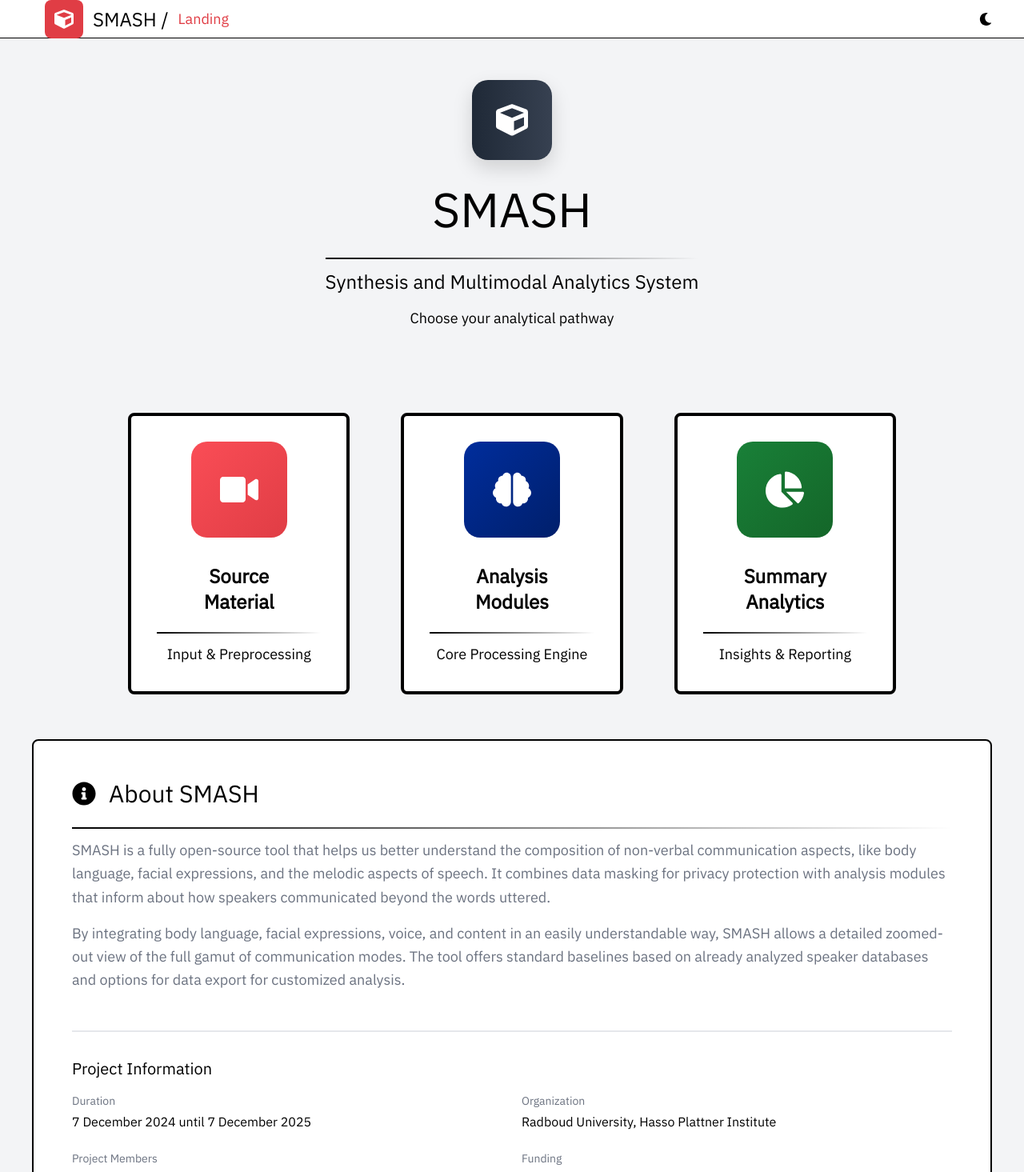
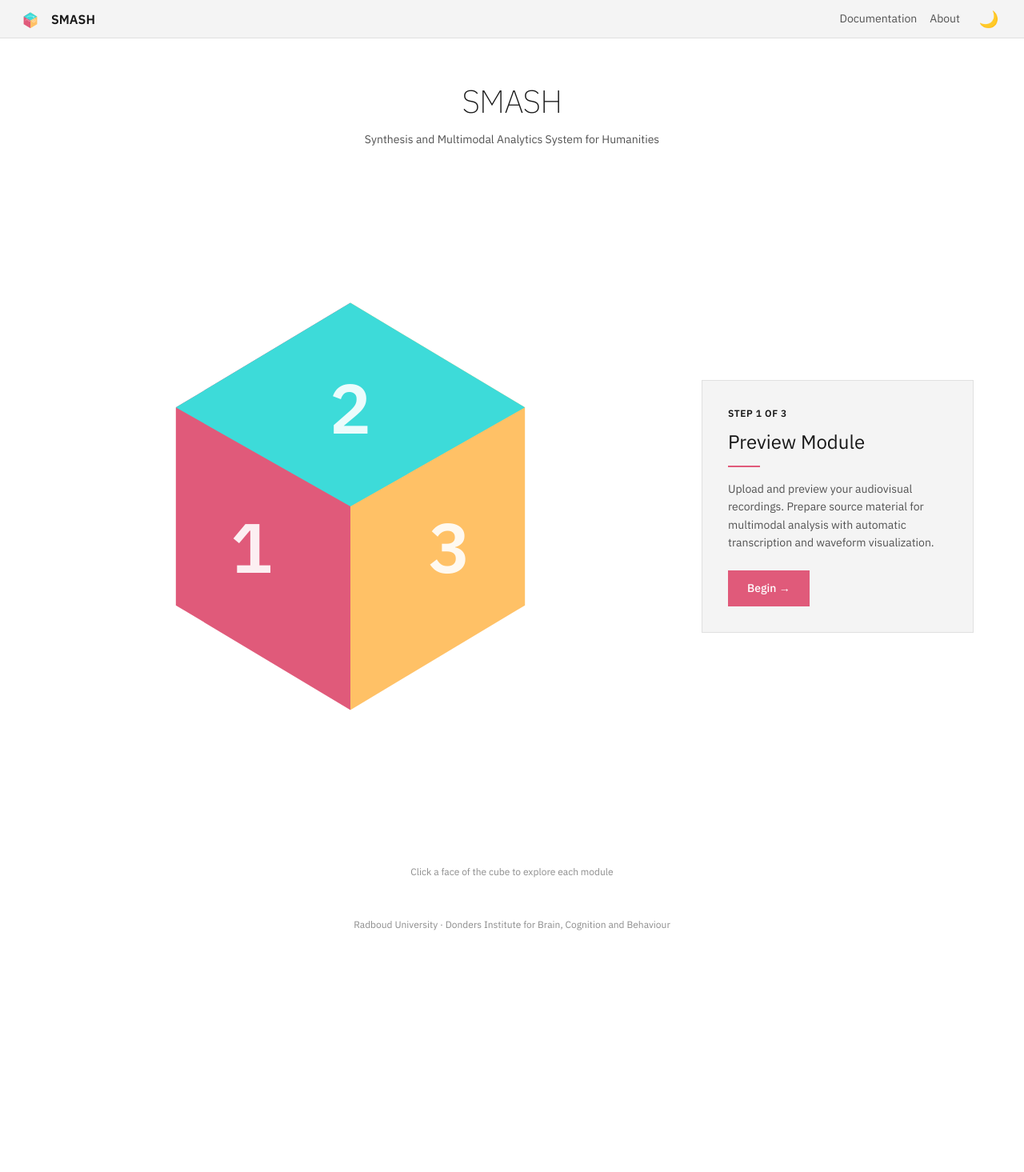
Before and after one commit to ShaddAhmed14/smash, a Next.js app in the folder frontend/: page / in a window 1280 px wide. Shown: the top 1465 px of the page at 80% size. After the commit the page ends 1189 px from the top, so only its background shows below. Built offline with nearby package versions, Linux system fonts and the light colour scheme.

Commit message:
updating design

```diff
--- a/frontend/app/globals.css
+++ b/frontend/app/globals.css
@@ -1,37 +1,26 @@
-@import url('https://fonts.googleapis.com/css2?family=IBM+Plex+Sans&display=swap');
-@import url('https://fonts.googleapis.com/css2?family=IBM+Plex+Mono&display=swap');
 @import "tailwindcss";
-@tailwind base;
-@tailwind components;
 @tailwind utilities;
 
-@theme {
-  --font-plex-sans: "IBM Plex Sans", sans-serif;
-  --font-plex-mono: "IBM Plex Mono", monospace;
-}
-
 :root {
-  --background: #f3f4f6;
-  --foreground: #000000;
-
-  --bg-primary: #f3f4f6;
-  --bg-secondary: #ffffff;
-  --bg-tertiary: #f9fafb;
+  --bg-primary: #ffffff;
+  --bg-secondary: #f4f4f4;
 
   --chart-background: #f9fafb;
   --points-color: #9f16b4;
 
-  --text-primary: #000000;
-  --text-secondary: #6b7280;
-  --border-primary: #000000;
-  --border-secondary: #e5e7eb;
+  --text-primary: #161616;
+  --text-secondary: #525252;
+  --text-tertiary: #8d8d8d;
 
-  --custom-preview : #fa4d56;
-  --custom-preview-dark : #e03d45;
-  --custom-analysis : #002d9c;
-  --custom-analysis-dark : #001f6b;
-  --custom-analytics : #198038;
-  --custom-analytics-dark : #146629;
+  --border-primary: #e0e0e0;
+  --border-secondary: #8d8d8d;
+
+  --custom-preview : #F5C4CF;
+  --custom-preview-dark : #E05A7A;
+  --custom-analysis : #A8EDED;
+  --custom-analysis-dark : #3ddbd9;
+  --custom-analytics : #FCE0A8;
+  --custom-analytics-dark : #FFC166;
 
   --custom-gradient-red: linear-gradient(135deg, var(--custom-preview) 0%, var(--custom-preview-dark) 100%);
   --custom-gradient-blue: linear-gradient(135deg, var(--custom-analysis) 0%, var(--custom-analysis-dark) 100%);
@@ -41,16 +30,22 @@
 }
 
 .dark {
-  --background: #161616;
-  --foreground: #f4f4f4;
   --bg-primary: #161616;
   --bg-secondary: #262626;
-  --bg-tertiary: #393939;
+
   --chart-background: #393939;
+
   --text-primary: #f4f4f4;
   --text-secondary: #c6c6c6;
-  --border-primary: #525252;
-  --border-secondary: #393939;
+  --text-tertiary: #8d8d8d;
+
+  --border-primary: #393939;
+  --border-secondary: #6f6f6f;
+}
+
+@theme {
+  --font-family-sans: 'IBM Plex Sans', sans-serif;
+  --font-family-mono: 'IBM Plex Mono', monospace;
 }
 
 @theme inline {
@@ -81,44 +76,19 @@
   --border-color-secondary : var(--border-secondary);
   --text-color-primary : var(--text-primary);
   --text-color-secondary : var(--text-secondary);
+  --text-color-tertiary : var(--text-tertiary);
 }
-
-/* @media (prefers-color-scheme: dark) {
-  :root {
-    --background: #161616;
-    --foreground: #f4f4f4;
-  }
-} */
-
 
 body {
   background-color: var(--bg-primary);
-  font-family: var(--font-sans);
+  font-family: var(--font-plex-sans), sans-serif;
   color: var(--text-primary);
   transition: background-color 0.3s, color 0.3s;
-  margin: 0;
-}
-
-.info-card {
-    background-color: var(--bg-tertiary);
-    border: 2px solid var(--border-secondary);
-}
-
-.accent_line {
-    background: var(--accent-line-gradient);
-    height: 2px;
-    width: 100%;
-    margin-top: 6px;
-    margin-bottom: 12px;
 }
 
 .pillar-container {
   overflow: hidden;
-  margin: 1rem;
-  border-radius: 0.5rem;
-  border-width: 2px;
-  width: auto;
-  height: 87vh;
+  height: 90vh;
 }
 
 .plot-container-plot-video {
@@ -126,17 +96,15 @@
   padding: 0.5rem;
   flex-direction: row;
   gap: 0.5rem;
-  justify-content: space-between;
-  align-items: center;
+  justify-content: center;
+  align-items: start;
   width: 100%;
   height: 100%;
 }
 
 .plot-container-plot {
   object-fit: contain;
-  overflow: hidden;
-  border-radius: 0.5rem;
-  border-width: 1px;
+  overflow: auto;
   height: 100%;
   width: 70%;
 }
@@ -145,39 +113,38 @@
   display: flex;
   flex-direction: column;
   row-gap: 0.5rem;
-  justify-content: space-between;
+  justify-content: center;
   align-items: center;
   width: 30%;
 }
-
 .plot-option-pill {
-  padding: 0.5rem;
-  border-radius: 0.5rem;
+  padding: 0 16px;
+  height: 36px;
   border-width: 1px;
   font-size: 1.125rem;
   line-height: 1.75rem;
   text-align: center;
+  color: var(--text-primary);
+  font-size: 0.8125rem;
+  transition: all 0.15s ease-in-out;
   cursor: pointer;
+  vertical-align: middle;
 }
 .plot-option-pill:hover {
   background-color: var(--bg-primary);
   color: var(--text-primary);
 }
-
 .plot-option-pill-container {
-  display: grid;
-  overflow-x: auto;
-  margin: 0.75rem;
-  grid-template-columns: repeat(3, minmax(0, 1fr));
-  gap: 0.5rem;
+  display: flex;
+  flex-direction: row;
+  flex-wrap: wrap;
+  margin-top: 56px;
+  gap: 12px;
   justify-content: center;
   align-items: center;
 }
 
 .text-h3 {
-  margin-top: 5rem;
-  font-size: 1.25rem;
-  line-height: 1.75rem;
-  text-align: center;
-  color: var(--text-primary);
+  font-size: 0.875rem;
+  color: var(--text-secondary);
 }
--- a/frontend/app/layout.tsx
+++ b/frontend/app/layout.tsx
@@ -1,16 +1,18 @@
 import type { Metadata } from "next";
-import { Geist, Geist_Mono } from "next/font/google";
+import { IBM_Plex_Sans, IBM_Plex_Mono } from "next/font/google";
 import {ThemeProvider} from 'next-themes' // helps with handling dark mode
 import "./globals.css";
 
-const geistSans = Geist({
-  variable: "--font-geist-sans",
+const plexSans = IBM_Plex_Sans({
+  weight: ["200", "300", "400", "500", "600", "700"],
   subsets: ["latin"],
+  variable: "--font-plex-sans",
 });
 
-const geistMono = Geist_Mono({
-  variable: "--font-geist-mono",
+const plexMono = IBM_Plex_Mono({
+  weight: ["400", "600"],
   subsets: ["latin"],
+  variable: "--font-plex-mono",
 });
 
 export const metadata: Metadata = {
@@ -26,7 +28,7 @@
   return (
     <html lang="en">
       <body
-        className={`${geistSans.variable} ${geistMono.variable} antialiased`}
+        className={`${plexSans.variable} ${plexMono.variable} antialiased`}
         suppressHydrationWarning={true}
       >
         <ThemeProvider attribute="class" defaultTheme="system">
--- a/frontend/components/NavBar.js
+++ b/frontend/components/NavBar.js
@@ -13,39 +13,37 @@
     useEffect(() => {setMounted(true)}, [])
 
   return (
-    <div className="fixed top-0 left-0 w-full bg-secondary border-b h-[48px] border-primary dark:border-secondary z-50">
-        <div className="flex flex-row justify-between items-center mx-10">
-            <div className=" mx-4 flex flex-row items-center gap-1">
-                <Link href={'/'} className="cursor-pointer flex flex-row items-center gap-1" >
-                    <FaCube className="text-white text-5xl rounded-lg p-3" style={{backgroundColor: `var(${textColor})`}} />
-                    <p className={`text-2xl rounded p-2`}>SMASH /</p>
-                </Link>
-                <p style={{color: `var(${textColor})`}} className={`text-lg`}>{currentPage} </p>
-            </div>
-            <div className={`flex flex-row gap-2 items-center justify-center`}>
-                <button
-                    className={`cursor-pointer`}
-                    onClick={() => setTheme(theme === "dark" ? "light" : "dark")}
-                >
-                    {mounted && (theme === "dark" ? <FaSun /> : <FaMoon />)}
-                </button>
-          </div>
+    <div className="fixed top-0 left-0 w-full bg-secondary border-b h-12 border-primary z-50 flex flex-row justify-between items-center py-0 px-6">
+        <Link href={'/'} className="flex flex-row items-center gap-3">
+            <svg className="w-7 h-7" viewBox="0 0 100 100">
+                <path d="M50 20 L20 38 L20 72 L50 90 Z" fill="#E05A7A"/>
+                <path d="M28 55 Q34 45, 40 55 Q46 65, 50 55" stroke="rgba(255,255,255,0.5)" strokeWidth="3" fill="none" strokeLinecap="round"/>
+                <path d="M50 20 L80 38 L80 72 L50 90 Z" fill="#FFC166"/>
+                <circle cx="65" cy="55" r="8" fill="none" stroke="rgba(255,255,255,0.5)" strokeWidth="3"/>
+                <circle cx="65" cy="55" r="3" fill="rgba(255,255,255,0.5)"/>
+                <path d="M50 20 L80 38 L50 55 L20 38 Z" fill="#3ddbd9"/>
+                <path d="M35 40 Q50 30, 65 40" stroke="rgba(255,255,255,0.5)" strokeWidth="3" fill="none" strokeLinecap="round"/>
+                <circle cx="65" cy="40" r="3" fill="rgba(255,255,255,0.5)"/>
+            </svg>
+            <span className="font-semibold text-[1rem]">SMASH</span>
+            {currentPage != "Landing" && <span>/</span>}
+            {currentPage != "Landing" && <span>{currentPage}</span>}
+        </Link>
+        <div className={`flex flex-row gap-4 items-center justify-center`}>
+            {currentPage == "Landing" && <a className="text-secondary hover:text-primary no-underline text-[0.875rem]" href="#">Documentation</a>}
+            {currentPage == "Landing" && <a className="text-secondary hover:text-primary no-underline text-[0.875rem]" href="#">About</a>}
+            {currentPage != "Landing" && currentPage != "Preview" && <Link href={'/video_library'} className="text-secondary hover:text-primary no-underline text-[0.875rem]">Preview</Link>}
+            {currentPage != "Landing" && currentPage != "Analysis" && <Link href={'/analysis'} className="text-secondary hover:text-primary no-underline text-[0.875rem]">Analysis</Link>}
+            {currentPage != "Landing" && currentPage != "Analytics" && <Link href={'/analytics'} className="text-secondary hover:text-primary no-underline text-[0.875rem]">Analytics</Link>}
+            <button
+                className={`w-10 h-10 bg-none border-none text-[1.25rem] cursor-pointer`}
+                onClick={() => setTheme(theme === "dark" ? "light" : "dark")}
+            >
+                {mounted && (theme === "dark" ? "☀️" : "🌙")}
+            </button>
         </div>
-
     </div>
   )
 }
 
 export default NavBar
-{/* {currentPage != "Preview" ?
-                <Link href={'/video_library/'} className={style} >
-                    Preview Pillar
-                </Link> : null}
-                {currentPage != "Analysis" ?
-                <Link href={'/analysis/'} className={style} >
-                    Analysis Pillar
-                </Link> : null}
-                {currentPage != "Analytics" ?
-                <Link href={'/analytics/'} className={style} >
-                    Analytics Pillar
-                </Link> : null} */}
--- a/frontend/pages/LandingPage.js
+++ b/frontend/pages/LandingPage.js
@@ -5,114 +5,70 @@
 import Footer from '@/components/Footer'
 
 const LandingPage = () => {
-    const system_logo = "w-[100px] h-[100px] rounded-[20px] text-[40px] mx-auto mt-0 mb-[2rem] flex items-center justify-center text-white bg-gradient-to-r from-[#1f2937] to-[#374151] shadow-[0_10px_25px_rgba(0,0,0,0.15)]"
-    // const accent_line = "w-full mb-6 bg-gradient-accent-line h-[2px]"
-    const big_button = "bg-secondary border-foreground border-[4px] flex flex-col items-center justify-start text-center p-8 cursor-pointer transition-all duration-[0.4s] ease-[cubic-bezier(0.175,0.885,0.32,1.275)] rounded-lg hover:scale-[1.05]"
-    const big_button_title = "text-2xl font-[700] mb-[1rem] text-text-primary transition-all duration-[0.3s] ease-linear"
-    const big_button_subtitle = "text-lg font-[500] text-text-secondary transition-all duration-[0.3s] ease-linear"
-    const big_button_icon = "w-[120px] h-[120px] mb-[2rem] flex text-white text-[48px] rounded-[20px] items-center justify-center transition-all duration-[0.3s] ease-linear"
   return (
     <>
         <NavBar currentPage="Landing" textColor={'--custom-preview-dark'} />
-        <div className='m-15 flex flex-col items-center mx-auto py-10 min-h-screen justify-center'>
+        <div className='flex flex-col items-center min-h-screen justify-center px-12 py-6 pt-24'>
             {/* Header */}
-            <div className='mx-auto flex flex-col items-center mb-16 items-center align-middle'>
-                <div className={system_logo}>
-                    <FaCube />
-                </div>
-                <p className='text-5xl md:text-6xl mb-6'>SMASH</p>
-                <div className="accent_line"></div>
-                <p className="text-xl md:text-2xl text-center text-text-primary mb-4">Synthesis and Multimodal Analytics System</p>
-                <p className="text-lg text-text-secondary max-w-2xl text-center mx-auto">
-                    Choose your analytical pathway
-                </p>
+            <div className='text-center mb-12'>
+                <p className='text-[2.5rem] font-extralight tracking-[-0.02em] mb-2'>SMASH</p>
+                <p className="text-[0.875rem] text-secondary">Synthesis and Multimodal Analytics System for Humanities</p>
             </div>
             {/* Pillars */}
-            <div className="grid lg:grid-cols-3 lg:grid-rows-1 justify-evenly gap-16 m-4 mt-10 grid-rows-3 grid-cols-1 w-3/4">
-                <div className={big_button}>
-                    <Link href={'/video_library/'} className={`${big_button_icon} align-middle bg-gradient-preview`} >
-                        <FaVideo />
+            <div className="flex flex-row justify-center items-center gap-16">
+                <div className="relative w-[750px] h-[800px]">
+                    <svg className="w-full h-full overflow-visible" viewBox="0 0 100 110">
+                        <path className="face-outline" id="outline-preview" d="M50 20 L20 38 L20 72 L50 90 Z" fill="none" stroke="#0f62fe" strokeWidth="0.5" opacity="0"/>
+                        <path className="face-outline" id="outline-analytics" d="M50 20 L80 38 L80 72 L50 90 Z" fill="none" stroke="#0f62fe" strokeWidth="0.5" opacity="0"/>
+                        <path className="face-outline" id="outline-analysis" d="M50 20 L80 38 L50 55 L20 38 Z" fill="none" stroke="#0f62fe" strokeWidth="0.5" opacity="0"/>
+
+                        <Link href="/video_library">
+                            <path className="cursor-pointer transition-[filter] duration-200 stroke-transparent stroke-0 hover:brightness-110" d="M50 20 L20 38 L20 72 L50 90 Z" fill="#E05A7A"/>
+                                <text className="font-semibold text-[12px] pointer-events-none fill-[rgba(255,255,255,0.9)]" id="num-preview" x="33" y="62" textAnchor="middle" dominantBaseline="central">1</text>
+                            <g id="icon-preview" opacity="0">
+                                <path d="M25 62 Q29 52, 33 62 Q37 72, 41 62" stroke="rgba(255,255,255,0.7)" strokeWidth="2.5" fill="none" strokeLinecap="round"/>
+                            </g>
+                        </Link>
+
+                        <Link href="/analytics">
+                            <path className="cursor-pointer transition-[filter] duration-200 stroke-transparent stroke-0 hover:brightness-110" d="M50 20 L80 38 L80 72 L50 90 Z" fill="#FFC166" />
+                                <text className="font-semibold text-[12px] pointer-events-none fill-[rgba(255,255,255,0.9)]" id="num-analytics" x="67" y="62" textAnchor="middle" dominantBaseline="central">3</text>
+                            <g id="icon-analytics" opacity="0">
+                                <circle cx="67" cy="62" r="7" fill="none" stroke="rgba(255,255,255,0.7)" strokeWidth="2.5"/>
+                                <circle cx="67" cy="62" r="2.5" fill="rgba(255,255,255,0.7)"/>
+                            </g>
+                        </Link>
+
+                        <Link href="/analysis">
+                            <path className="cursor-pointer transition-[filter] duration-200 stroke-transparent stroke-0 hover:brightness-110" d="M50 20 L80 38 L50 55 L20 38 Z" fill="#3ddbd9" />
+                                <text className="font-semibold text-[12px] pointer-events-none fill-[rgba(255,255,255,0.9)]" id="num-analysis" x="50" y="38" textAnchor="middle" dominantBaseline="central">2</text>
+                            <g id="icon-analysis" opacity="0">
+                                <path d="M38 38 Q50 28, 62 38" stroke="rgba(255,255,255,0.7)" strokeWidth="2.5" fill="none" strokeLinecap="round"/>
+                                <circle cx="62" cy="38" r="2.5" fill="rgba(255,255,255,0.7)"/>
+                            </g>
+                        </Link>
+                    </svg>
+                </div>
+                <div className="w-[340px] min-h-[300px] bg-secondary border border-primary p-8 transition-[opacity,transform] duration-300 " id="infoPanel">
+                    <div className="text-[0.75rem] font-semibold tracking-[0.05em] mb-2 uppercase" id="infoStep">Step 1 of 3</div>
+                    <h2 className="text-[1.5rem] font-normal mb-3" id="infoTitle">Preview Module</h2>
+                    <div className="w-10 h-0.5 mb-4 bg-[#E05A7A]" id="infoDivider"></div>
+                    <p className="text-[0.875rem]/[1.6] text-secondary mb-6 " id="infoDesc">
+                        Upload and preview your audiovisual recordings. Prepare source material for multimodal analysis with automatic transcription and waveform visualization.
+                    </p>
+                    <Link href="/video_library">
+                        <button className="py-3 px-6 text-[0.875rem] font-medium no-underline border-none cursor-pointer transition-opacity duration-200 inline-block text-white hover:opacity-90 bg-[#E05A7A]" id="infoBtn">
+                            Begin →
+                        </button>
                     </Link>
-                    <p className={big_button_title}>Source <br /> Material</p>
-                    <div className="accent_line"></div>
-                    <p className={big_button_subtitle}>Input & Preprocessing</p>
-                </div>
-                <div className={big_button}>
-                    <Link href={'/analysis'} className={`${big_button_icon} align-middle bg-gradient-analysis`}>
-                        <FaBrain />
-                    </Link>
-                    <p className={big_button_title}>Analysis <br />Modules</p>
-                    <div className="accent_line"></div>
-                    <p className={big_button_subtitle}>Core Processing Engine</p>
-                </div>
-                <div className={big_button}>
-                    <Link href={'/analytics'} className={`${big_button_icon} bg-gradient-analytics`}>
-                        <FaChartPie />
-                    </Link>
-                    <p className={big_button_title}>Summary <br />Analytics</p>
-                    <div className="accent_line"></div>
-                    <p className={big_button_subtitle}>Insights & Reporting</p>
                 </div>
             </div>
-            {/* About SMASH */}
-            <div className="bg-secondary border-2 border-primary rounded-lg p-12 m-10">
-                    <h3 className="text-3xl  mb-6 flex items-center">
-                        <FaInfoCircle className="mr-4" />
-                        About SMASH
-                    </h3>
-                    <div className="accent_line"></div>
+            <p className="mt-12 text-center text-[0.75rem] text-tertiary">Click a face of the cube to explore each module</p>
+            <div className="mt-12 text-center text-[0.75rem] text-tertiary">
+                <p>Radboud University · Donders Institute for Brain, Cognition and Behaviour</p>
+            </div>
 
-                    <div className="text-secondary leading-relaxed space-y-4 text-lg">
-                        <p>
-                            SMASH is a fully open-source tool that helps us better understand the composition of non-verbal communication aspects, like body language, facial expressions, and the melodic aspects of speech. It combines data masking for privacy protection with analysis modules that inform about how speakers communicated beyond the words uttered.
-                        </p>
-
-                        <p>
-                            By integrating body language, facial expressions, voice, and content in an easily understandable way, SMASH allows a detailed zoomed-out view of the full gamut of communication modes. The tool offers standard baselines based on already analyzed speaker databases and options for data export for customized analysis.
-                        </p>
-                    </div>
-                    <div className="mt-12 pt-8 border-t-2 border-secondary">
-                        <h4 className="text-xl  mb-4">Project Information</h4>
-                        <div className="grid grid-cols-1 md:grid-cols-2 gap-6">
-                            <div>
-                                <p className="text-sm text-secondary mb-1">Duration</p>
-                                <p className="">7 December 2024 until 7 December 2025</p>
-                            </div>
-                            <div>
-                                <p className="text-sm text-secondary mb-1">Organization</p>
-                                <p className="">Radboud University, Hasso Plattner Institute</p>
-                            </div>
-                            <div>
-                                <p className="text-sm text-secondary mb-1">Project Members</p>
-                                <p className="">Wim Pouw, Babajide Owoyele, Sharjeel Shaikh, Gerard de Melo</p>
-                            </div>
-                            <div>
-                                <p className="text-sm text-secondary mb-1">Funding</p>
-                                <p className="">NWO (Netherlands Organisation for Scientific Research)</p>
-                            </div>
-                        </div>
-                    </div>
-
-                    <div className="grid grid-cols-1 md:grid-cols-3 gap-6 mt-12">
-                        <div className="text-center p-6 flex flex-col items-center info-card rounded-lg">
-                            <FaShield className="mb-4 text-4xl" />
-                            <h4 className=" mb-2">Privacy-First</h4>
-                            <p className="text-sm text-secondary">Built-in masking tools to protect participant privacy</p>
-                        </div>
-                        <div className="text-center p-6 flex flex-col items-center info-card rounded-lg">
-                            <FaCode className="mb-4 text-4xl" />
-                            <h4 className=" mb-2">Open Source</h4>
-                            <p className="text-sm text-secondary">Fully transparent and accessible to all researchers</p>
-                        </div>
-                        <div className="text-center p-6 flex flex-col items-center info-card rounded-lg">
-                            <FaUsers className="mb-4 text-4xl" />
-                            <h4 className=" mb-2">User-Friendly</h4>
-                            <p className="text-sm text-secondary">No programming experience required</p>
-                        </div>
-                    </div>
-            </div>
         </div>
-        <Footer />
     </>
   )
 }
```
Also changed, not shown: frontend/components/PlotTemplate.js (+3 -4 lines), frontend/components/analysis/DTW.js (+4 -4 lines), frontend/components/analytics/KinematicFeatures.js (+7 -7 lines), frontend/pages/AnalysisPillar.js (+5 -4 lines), frontend/pages/AnalyticsPillar.js (+4 -3 lines).
